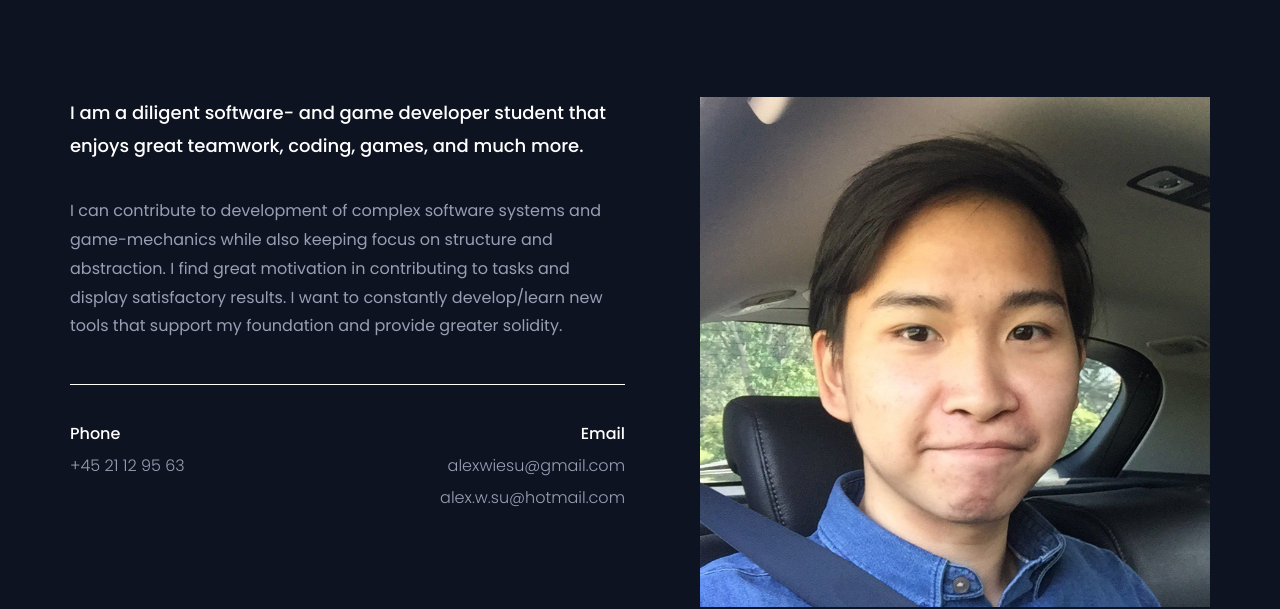
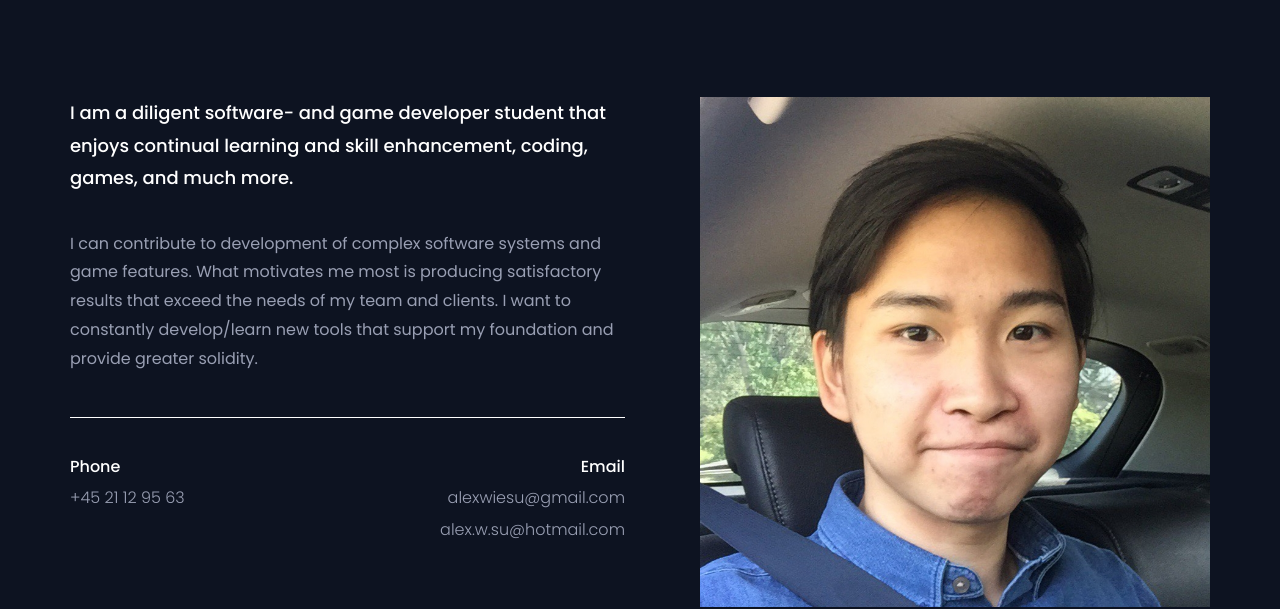
Before and after one commit to alexw-su/alexw-su.github.io, a plain HTML site: page index.html in a window 1280 px wide. Shown: the part 1020-1629 px from the top of the page. Drawn offline with nearby package versions, Linux system fonts and the light colour scheme.

Commit message:
change in about me

```diff
--- a/index.html
+++ b/index.html
@@ -127,13 +127,12 @@
 						<div class="col-sm-6">
 							<div class="single-about-txt">
 								<h3>
-									I am a diligent software- and game developer student that enjoys great teamwork, coding, games, and much more.
+									I am a diligent software- and game developer student that enjoys continual learning and skill enhancement, coding, games, and much more.
 								</h3>
 								<p>
-									I can contribute to development of complex software systems and game-mechanics
-									while also keeping focus on structure and abstraction.
+									I can contribute to development of complex software systems and game features.
 
-									I find great motivation in contributing to tasks and display satisfactory results.
+									What motivates me most is producing satisfactory results that exceed the needs of my team and clients.
 									I want to constantly develop/learn new tools that support my foundation and provide greater solidity.
 								</p>
 								<div class="row">
```
